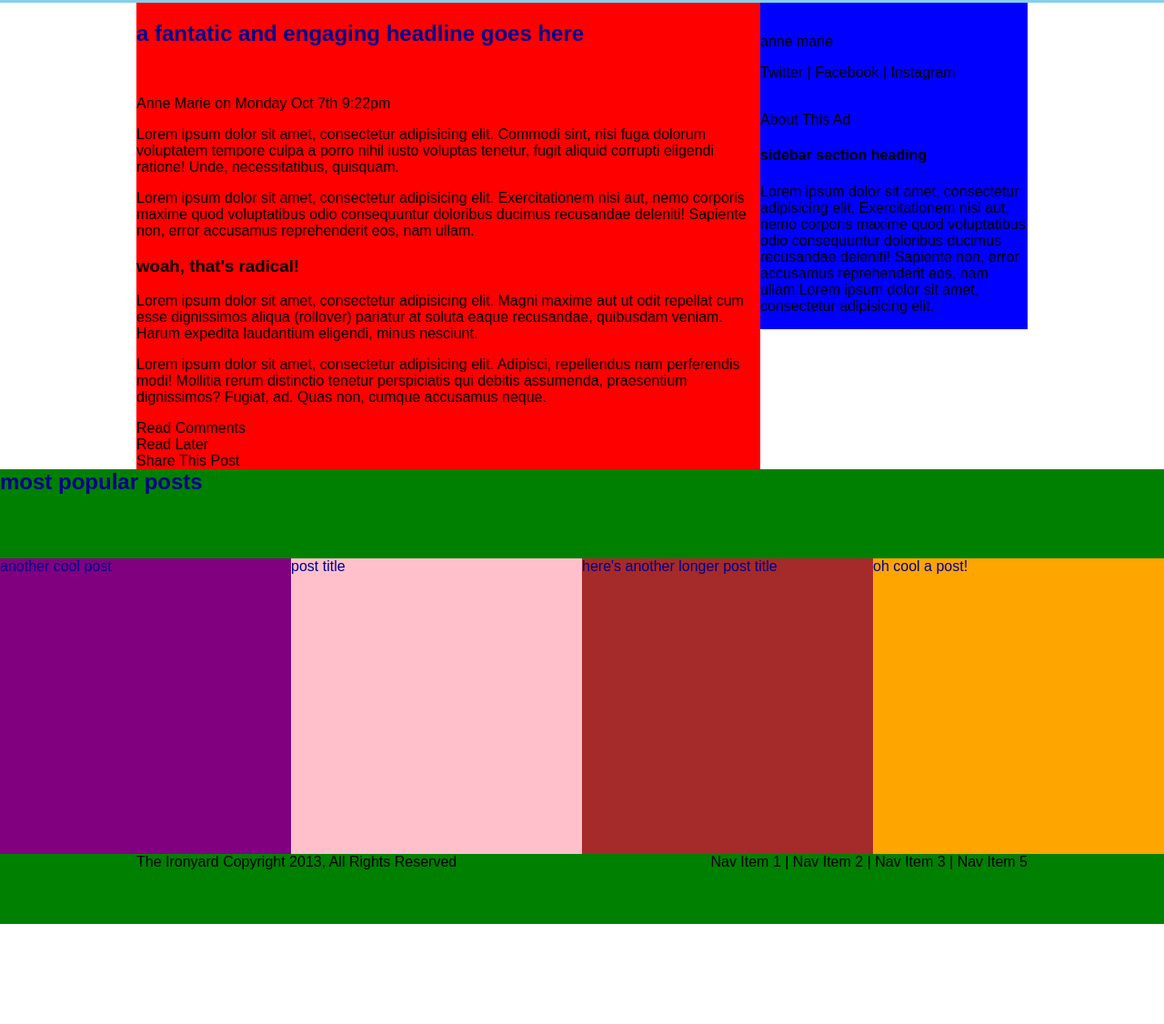
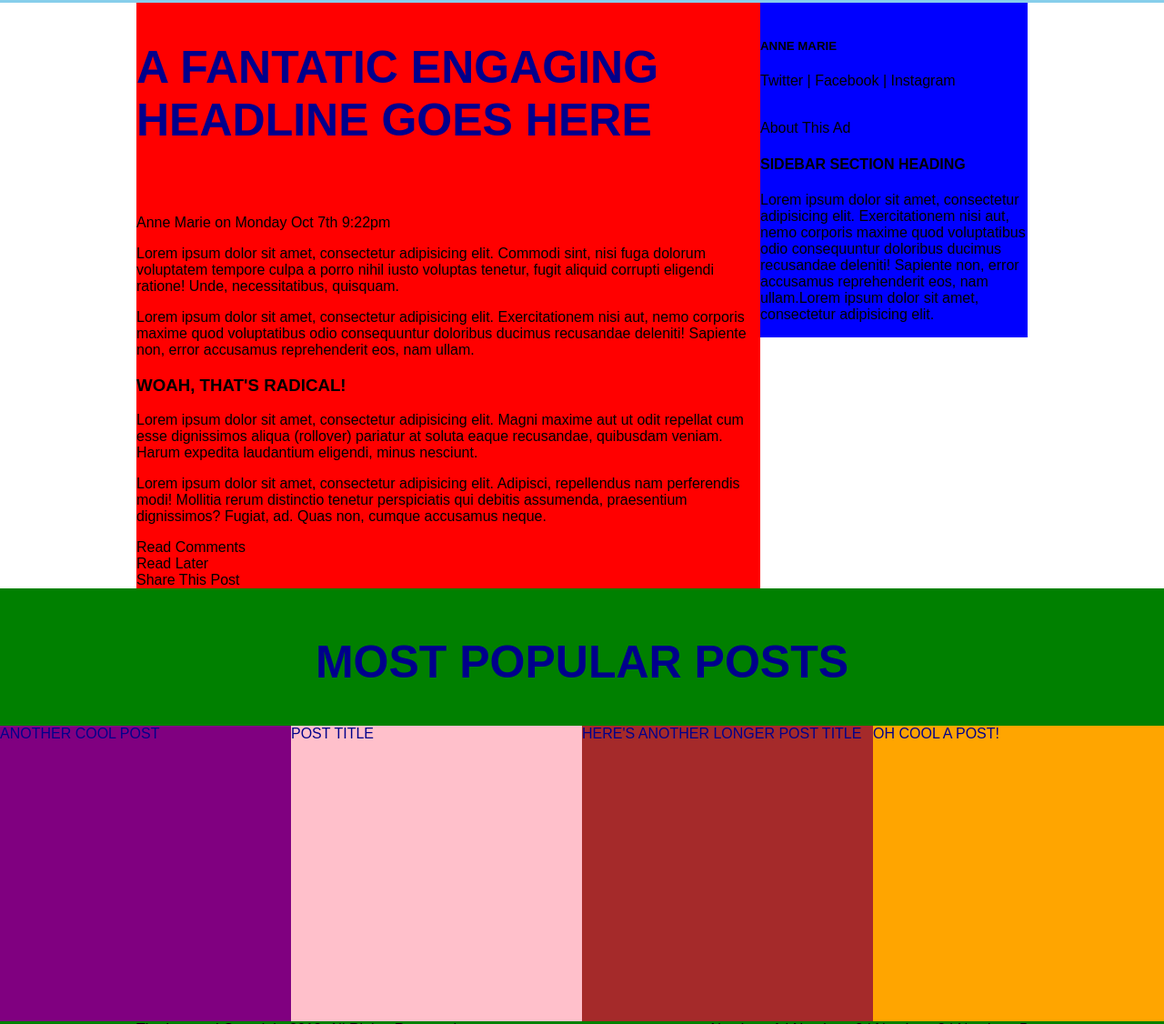
Before and after one commit to coachpacman/MySecondRepo, a plain HTML site: page TIY/surfPaddleSiteHW/index.html in a window 1280 px wide. Shown: the part 513-1639 px from the top of the page at 91% size. Before the commit the page ends 1529 px from the top, so only its background shows below. Drawn offline with Linux system fonts and the light colour scheme.

Commit message:
styled headers

```diff
--- a/TIY/surfPaddleSiteHW/index.html
+++ b/TIY/surfPaddleSiteHW/index.html
@@ -36,7 +36,7 @@
 		</div>
 		<div id="body">
 			<div id="col1">
-				<h2>a fantatic and engaging headline goes here</h2>
+				<h2>a fantatic engaging headline goes here</h2>
 				<img> <!-- insert styled photo here -->
 				<p><span>Anne Marie<span> on <span>Monday Oct 7th 9:22pm<span></p>
 				<p>Lorem ipsum dolor sit amet, consectetur adipisicing elit. Commodi sint, nisi fuga dolorum voluptatem tempore culpa a porro nihil iusto voluptas tenetur, fugit aliquid corrupti eligendi ratione! Unde, necessitatibus, quisquam.</p>
@@ -55,7 +55,7 @@
 			</div>
 			<div id="col2">
 				<img><!-- insert styled photo here -->
-				<p>anne marie</p>
+				<h5>anne marie</h5>
 				<div>Twitter | Facebook | Instagram</div>
 				<img> <!-- insert action photo here -->
 				<p>About This Ad</p>
--- a/TIY/surfPaddleSiteHW/styles.css
+++ b/TIY/surfPaddleSiteHW/styles.css
@@ -30,14 +30,16 @@ html {
 
 h1 {
 	color: white;
-	text-transform: uppercase;
 	font-size: 100px;
 	margin: 0;
 }
 
+h2 {
+	font-size: 50px;
+}
+
 li {
 	list-style: none;
-	text-transform: uppercase;
 	margin-right: 10px;
 }
 
@@ -72,11 +74,19 @@ ul li:nth-child(3), ul li:nth-child(4) {
 #footer {
 	clear: both;
 	background: green;
+	padding-top: 10px;
 }
 
 .footGal {
 	height: 325px;
 	width: 25%;
 	float: left;
-	margin-top: 50px;
 }
+
+h1, li, h2, h3, h4, h5, .footGal {
+	text-transform: uppercase;
+}
+
+#header, #footer h2 {
+	text-align: center;
+}
```
